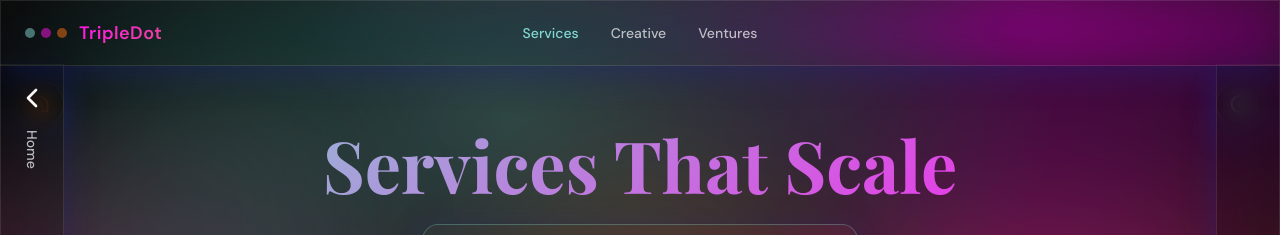
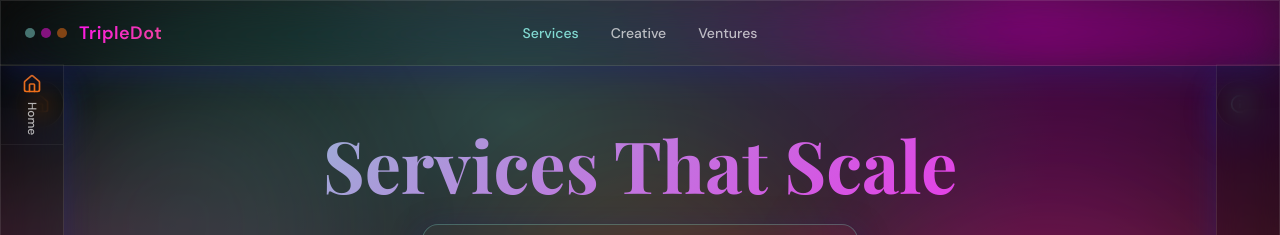
Before and after one commit to TripleDot-Services/tripledot-digital-nexus, a React (Vite) app: page / in a window 1280 px wide. Both pictures are taken after a click on the button "Explore Our Services". Shown: the top 235 px of the page. Built offline with nearby package versions, Linux system fonts and the light colour scheme.

Commit message:
Add next section to navigation
Added a new section to the vertical navigation menu, following the "Services" section.

```diff
--- a/src/components/ui/page-navigation.tsx
+++ b/src/components/ui/page-navigation.tsx
@@ -47,8 +47,8 @@ const PageNavigation = () => {
       {prevPage && (
         <div className="fixed left-0 top-16 h-[calc(100vh-4rem)] w-16 glass bg-background/20 backdrop-blur-md border-r border-white/10 z-40 flex flex-col justify-between">
           <div className="flex flex-col">
-            {/* Home section at top when not on home or services page */}
-            {!isHomePage && location.pathname !== "/services" && (
+            {/* Home section at top when not on home page */}
+            {!isHomePage && (
               <Link to="/" className="h-20 flex flex-col items-center justify-center hover:bg-background/30 transition-all duration-300 group border-b border-white/5">
                 <Home className="w-5 h-5 text-neo-emerald group-hover:scale-110 transition-transform duration-300 mb-2" />
                 <div className="writing-mode-vertical text-xs font-medium text-foreground/70 group-hover:text-foreground transition-colors duration-300" style={{ writingMode: 'vertical-rl', textOrientation: 'mixed' }}>
@@ -57,13 +57,35 @@ const PageNavigation = () => {
               </Link>
             )}
 
-            {/* Main Navigation */}
-            <Link to={prevPage.path} className="flex-1 flex flex-col items-center justify-center hover:bg-background/30 transition-all duration-300 group min-h-[120px]">
-              <ChevronLeft className={`w-8 h-8 ${prevPage.path === "/" ? "text-white" : prevPage.color === "neo-blue" ? "text-neo-blue" : prevPage.color === "neo-purple" ? "text-neo-purple" : "text-neo-orange"} group-hover:scale-110 transition-transform duration-300 mb-4`} />
-              <div className={`writing-mode-vertical text-sm font-medium ${prevPage.path === "/" ? "text-white/70 group-hover:text-white" : "text-foreground/70 group-hover:text-foreground"} transition-colors duration-300`} style={{ writingMode: 'vertical-rl', textOrientation: 'mixed' }}>
-                {prevPage.name}
-              </div>
-            </Link>
+            {/* Services section when on Creative or Ventures */}
+            {(location.pathname === "/creative" || location.pathname === "/ventures") && (
+              <Link to="/services" className="h-20 flex flex-col items-center justify-center hover:bg-background/30 transition-all duration-300 group border-b border-white/5">
+                <ChevronLeft className="w-5 h-5 text-neo-blue group-hover:scale-110 transition-transform duration-300 mb-2" />
+                <div className="writing-mode-vertical text-xs font-medium text-foreground/70 group-hover:text-foreground transition-colors duration-300" style={{ writingMode: 'vertical-rl', textOrientation: 'mixed' }}>
+                  Services
+                </div>
+              </Link>
+            )}
+
+            {/* Creative section when on Ventures */}
+            {location.pathname === "/ventures" && (
+              <Link to="/creative" className="h-20 flex flex-col items-center justify-center hover:bg-background/30 transition-all duration-300 group border-b border-white/5">
+                <ChevronLeft className="w-5 h-5 text-neo-purple group-hover:scale-110 transition-transform duration-300 mb-2" />
+                <div className="writing-mode-vertical text-xs font-medium text-foreground/70 group-hover:text-foreground transition-colors duration-300" style={{ writingMode: 'vertical-rl', textOrientation: 'mixed' }}>
+                  Creative
+                </div>
+              </Link>
+            )}
+
+            {/* Main Navigation - Current previous page */}
+            {prevPage && prevPage.path !== "/" && !(location.pathname === "/creative" && prevPage.path === "/services") && !(location.pathname === "/ventures" && (prevPage.path === "/creative" || prevPage.path === "/services")) && (
+              <Link to={prevPage.path} className="flex-1 flex flex-col items-center justify-center hover:bg-background/30 transition-all duration-300 group min-h-[120px]">
+                <ChevronLeft className={`w-8 h-8 ${prevPage.color === "neo-blue" ? "text-neo-blue" : prevPage.color === "neo-purple" ? "text-neo-purple" : "text-neo-orange"} group-hover:scale-110 transition-transform duration-300 mb-4`} />
+                <div className="writing-mode-vertical text-sm font-medium text-foreground/70 group-hover:text-foreground transition-colors duration-300" style={{ writingMode: 'vertical-rl', textOrientation: 'mixed' }}>
+                  {prevPage.name}
+                </div>
+              </Link>
+            )}
           </div>
 
           {/* About Us at bottom */}
```
